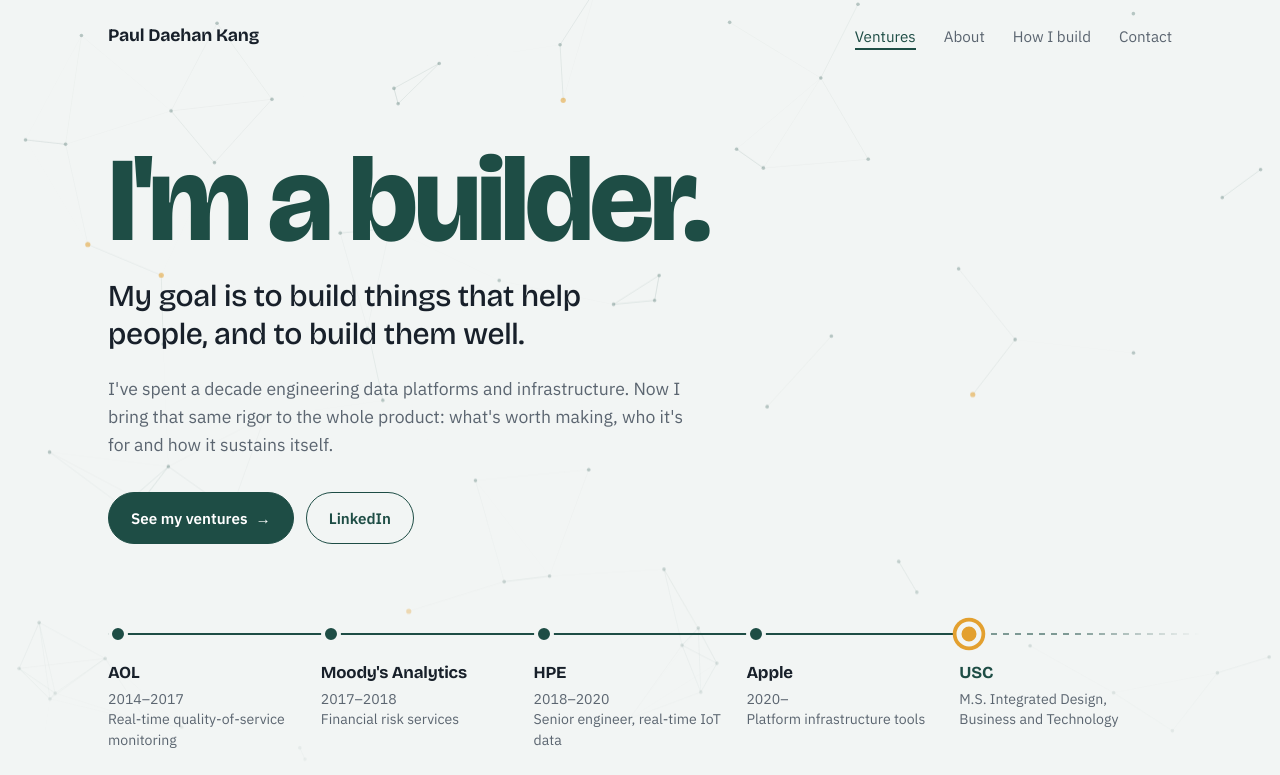
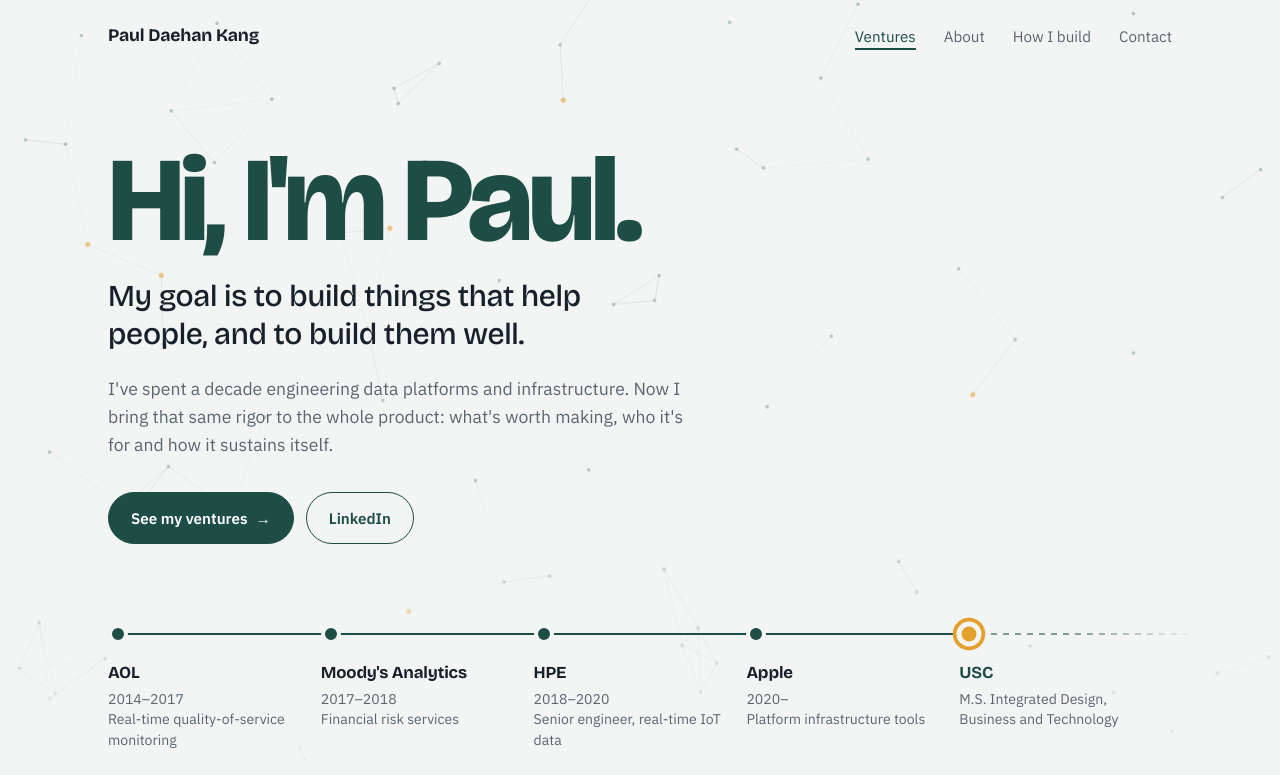
Before and after one commit to padaka/padaka.github.io, a plain HTML site: page index.html in a window 1280 px wide. Shown: the top 775 px of the page. Drawn offline with nearby package versions, Linux system fonts and the light colour scheme.

Commit message:
Change hero headline to Hi, I'm Paul
Co-Authored-By: Claude Opus 5.5 <noreply@anthropic.com>
Claude-Session: https://claude.ai/code/session_01VnWNmZNHuzB7jhhZKjC288

```diff
--- a/index.html
+++ b/index.html
@@ -311,7 +311,7 @@
   <canvas id="net" aria-hidden="true"></canvas>
   <div class="wrap">
     <div class="hero">
-      <h1><span class="w">I'm</span> <span class="w">a</span> <span class="w">builder.</span></h1>
+      <h1><span class="w">Hi,</span> <span class="w">I'm</span> <span class="w">Paul.</span></h1>
       <p class="tagline">My goal is to build things that help people, and to build them well.</p>
       <p class="lede">I've spent a decade engineering data platforms and infrastructure. Now I bring that same rigor to the whole product: what's worth making, who it's for and how it sustains itself.</p>
       <div class="actions">
```
